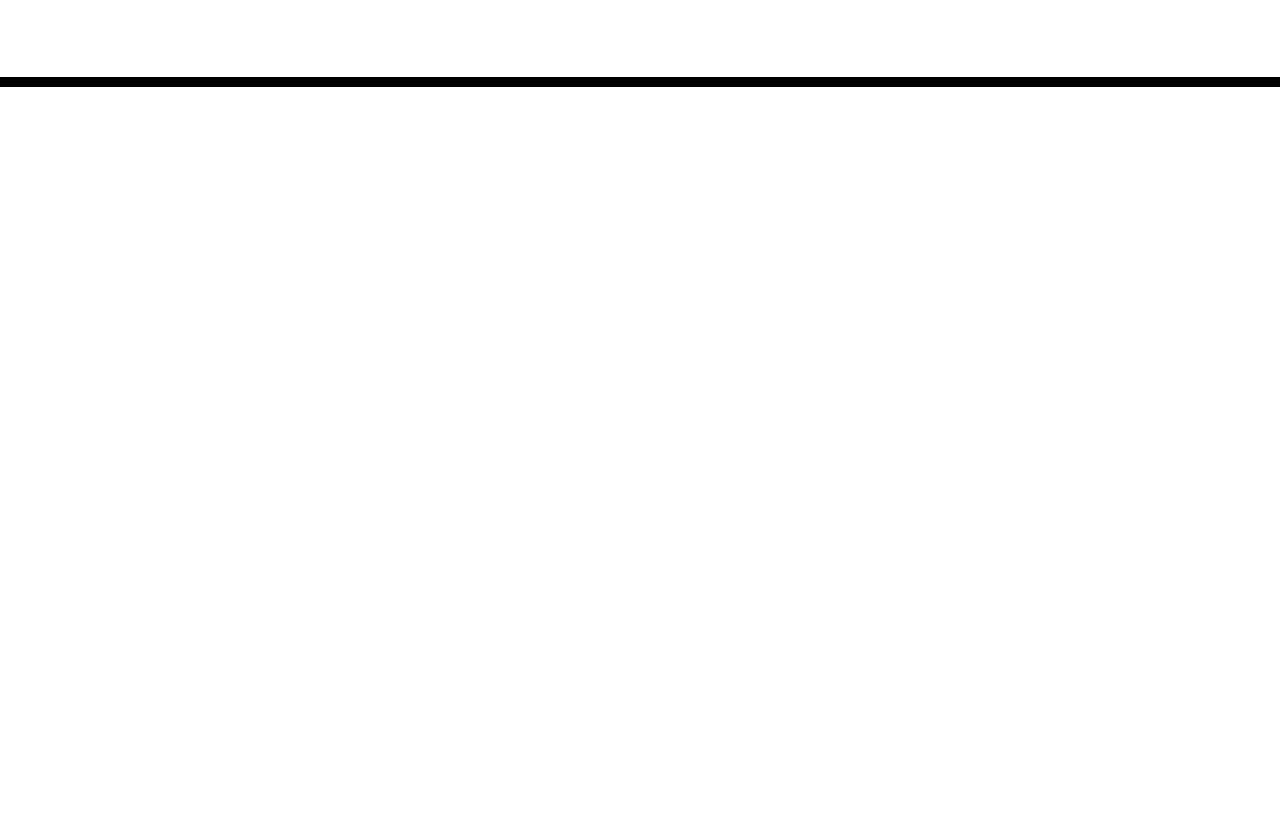
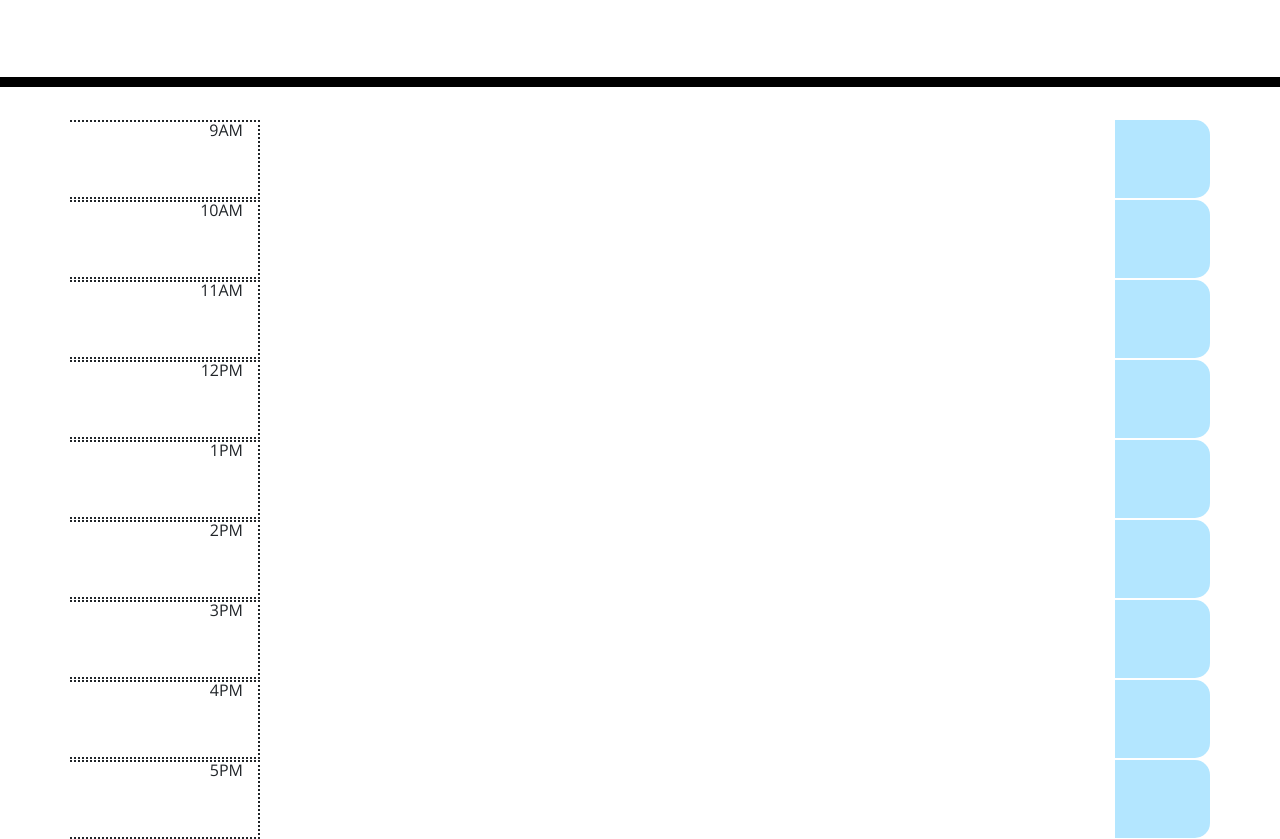
Before and after one commit to sharlenemay/work_day_scheduler, a plain HTML site: page index.html in a window 1280 px wide. Shown: the part 181-1020 px from the top of the page. Before the commit the page ends 800 px from the top, so only its background shows below. Drawn offline with nearby package versions, Linux system fonts and the light colour scheme.

Commit message:
schedule columns setup

```diff
--- a/index.html
+++ b/index.html
@@ -30,9 +30,64 @@
     </header>
     <div class="container">
       <!-- Timeblocks go here -->
+      <div class="row">
+        <div class="col col-2" value = "9">9AM</div>
+        <div class="col col-9"></div>
+        <div class="col col-1"></div>
+     </div>
+     <div class="row">
+        <div class="col col-2" value = "10">10AM</div>
+        <div class="col col-9"></div>
+        <div class="col col-1"></div>
+     </div>
+     <div class="row">
+        <div class="col col-2" value = "11">11AM</div>
+        <div class="col col-9"></div>
+        <div class="col col-1"></div>
+     </div>
+     <div class="row">
+        <div class="col col-2" value = "12">12PM</div>
+        <div class="col col-9"></div>
+        <div class="col col-1"></div>
+     </div>
+     <div class="row">
+        <div class="col col-2" value = "13">1PM</div>
+        <div class="col col-9"></div>
+        <div class="col col-1"></div>
+     </div>
+     <div class="row">
+        <div class="col col-2" value = "14">2PM</div>
+        <div class="col col-9"> </div>
+        <div class="col col-1"></div>
+     </div>
+     <div class="row">
+        <div class="col col-2" value = "15">3PM</div>
+        <div class="col col-9"></div>
+        <div class="col col-1"></div>
+     </div>
+     <div class="row">
+        <div class="col col-2" value = "16">4PM</div>
+        <div class="col col-9"></div>
+        <div class="col col-1"></div>
+     </div>
+     <div class="row">
+        <div class="col col-2" value = "17">5PM</div>
+        <div class="col col-9"></div>
+        <div class="col col-1"></div>
+     </div>
     </div>
 
     <script src="https://code.jquery.com/jquery-3.4.1.min.js"></script>
     <script src="https://cdnjs.cloudflare.com/ajax/libs/moment.js/2.24.0/moment.min.js"></script>
+    <script type="text/javascript">
+
+        var now = moment();
+        console.log(now);
+        var time = $(".col-2").val();
+        var setTimeValue = moment().set('hour', time);
+        console.log (setTimeValue);
+
+    </script>
+
   </body>
 </html>
--- a/style.css
+++ b/style.css
@@ -69,3 +69,19 @@ body {
     font-size: 20px;
     transition: all .3s ease-in-out;
   }
+
+  .col-2 {
+      border-right: dotted 2px;
+      border-top: dotted 2px;
+      border-bottom: dotted 2px;
+      text-align: right;
+  }
+  .col-1 {
+      background-color: #b3e6ff;
+      border-radius: 0px 15px 15px 0px;
+      margin: 0px 0px 1px 0px;
+      text-align: center;
+  }
+  .col-9 {
+      margin: 0px 0px 1px 0px;
+  }
```
